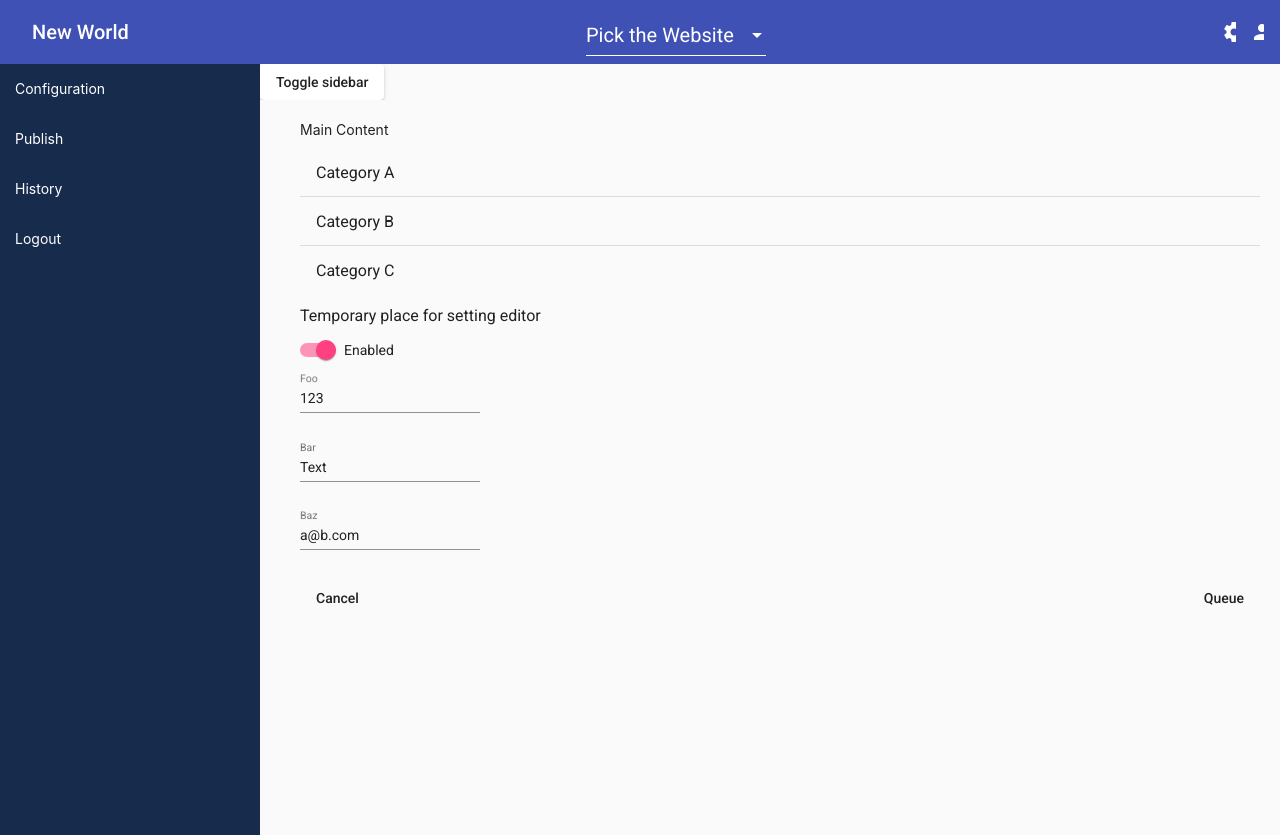
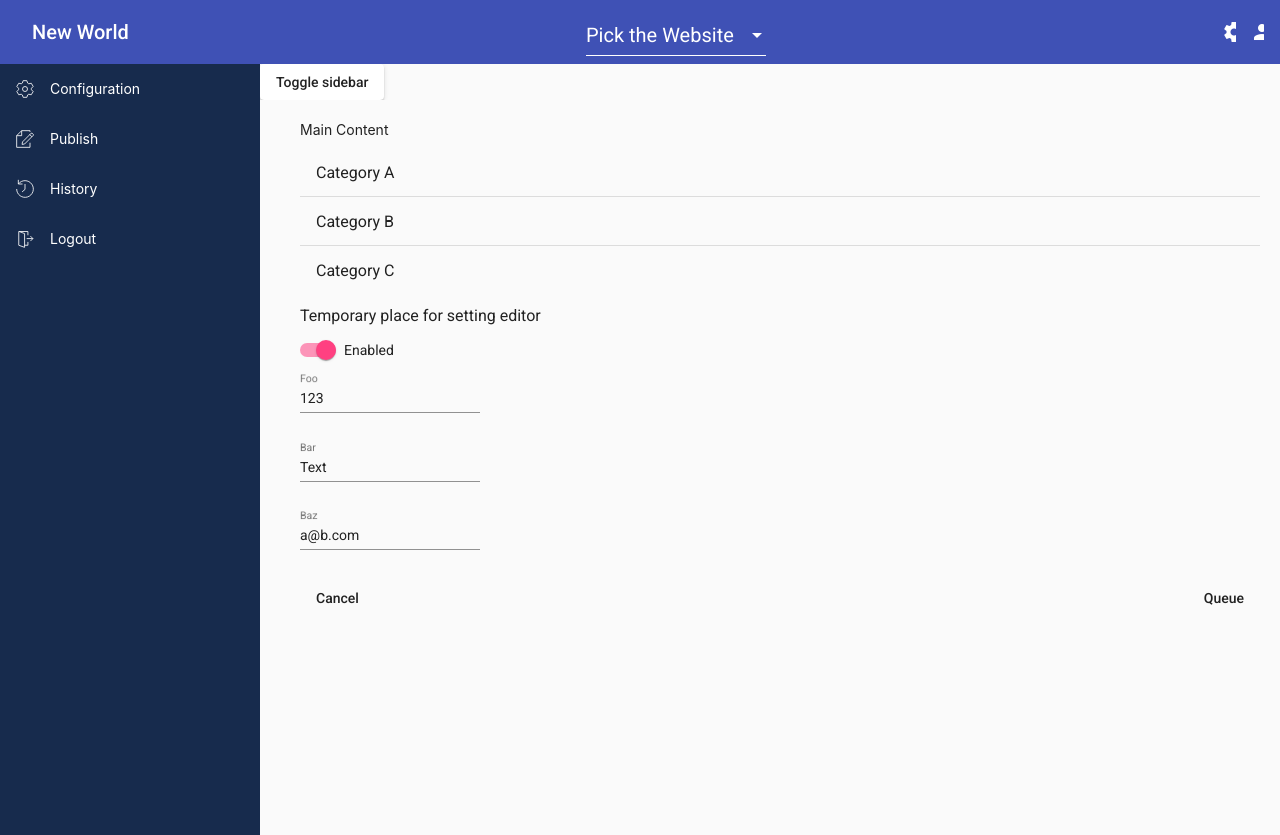
Before and after one commit to NWMSOEConfig/insight, an Angular app in the folder insight-app/: page / in a window 1280 px wide. Both pictures are taken after a click on the button "Toggle sidebar". Built offline with nearby package versions, Linux system fonts and the light colour scheme.

Commit message:
add svgs to each tab

```diff
--- a/insight-app/src/app/app.component.css
+++ b/insight-app/src/app/app.component.css
@@ -318,3 +318,12 @@ button,
 .sidebar a:hover {
   background: hsla(209, 42.9%, 12.4%, 0.9);
 }
+
+.sidebar img {
+  width: 20px;
+  filter: invert(100%);
+}
+
+.sidebar span {
+  padding-left: 15px;
+}
--- a/insight-app/src/app/app.component.html
+++ b/insight-app/src/app/app.component.html
@@ -37,10 +37,22 @@
 
 <mat-drawer-container>
   <mat-drawer #drawer mode="side" class="sidebar">
-    <a>Configuration</a>
-    <a>Publish</a>
-    <a>History</a>
-    <a>Logout</a>
+    <a>
+      <img src="assets\settings.svg" />
+      <span>Configuration</span>
+    </a>
+    <a>
+      <img src="assets\file-edit.svg" />
+      <span>Publish</span>
+    </a>
+    <a>
+      <img src="assets\clock-rewind.svg" />
+      <span>History</span>
+    </a>
+    <a>
+      <img src="assets\exit.svg" />
+      <span>Logout</span>
+    </a>
     <!-- <h3>Publish</h3>
     <h3>History</h3>
     <h3>Logout</h3> -->
```
